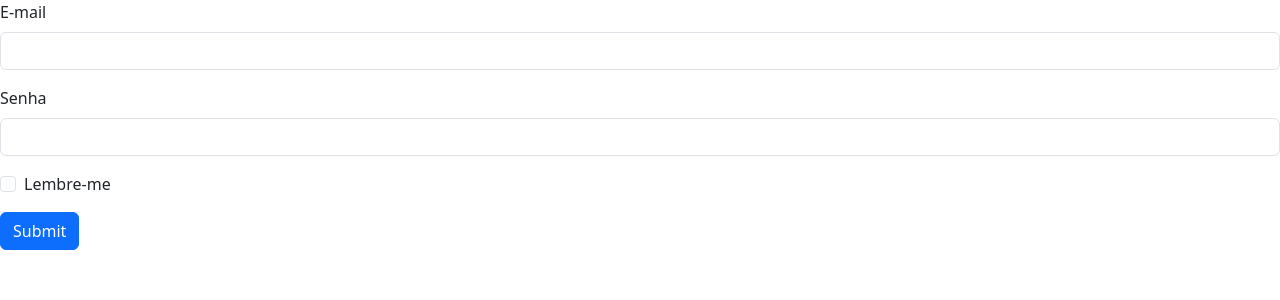
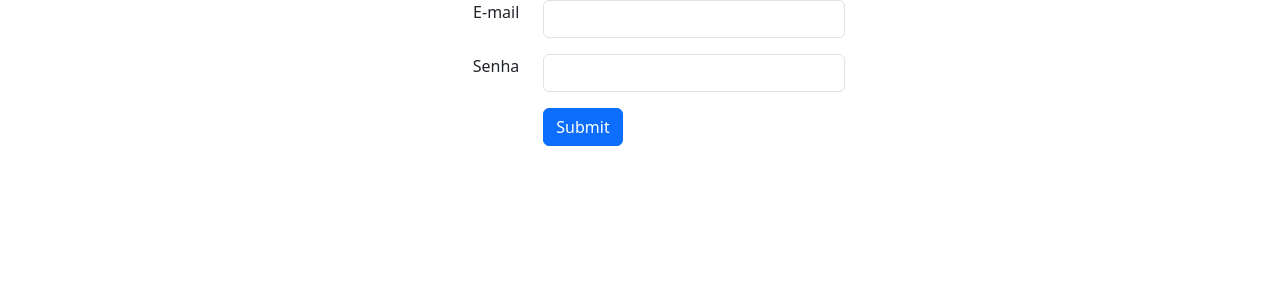
Before and after one commit to weblerson/CodeChallenge-Ninazation, a Django app: template authentication/templates/login.html in a window 1280 px wide. Shown: the top 300 px of the page. Run offline with Django 4.2, Linux system fonts and the light colour scheme; the template is opened without the code that fills it, so the values that code supplies are empty.

Commit message:
formulário4

```diff
--- a/authentication/templates/login.html
+++ b/authentication/templates/login.html
@@ -6,17 +6,21 @@
           integrity="sha384-GLhlTQ8iRABdZLl6O3oVMWSktQOp6b7In1Zl3/Jr59b6EGGoI1aFkw7cmDA6j6gD" crossorigin="anonymous">
 </head>
 <form>
-  <div class="mb-3">
-    <label for="exampleInputEmail1" class="form-label">E-mail</label>
+  <div class="row mb-3">
+    <label class="col-md-5" align="right" for="exampleInputEmail1" class="form-label">E-mail</label>
+      <div class="col-md-3">
     <input type="email" class="form-control" id="exampleInputEmail1" aria-describedby="emailHelp">
+      </div>
   </div>
-  <div class="mb-3">
-    <label for="exampleInputPassword1" class="form-label">Senha</label>
+  <div class="row mb-3">
+    <label class="col-md-5" align="right" for="exampleInputPassword1" class="form-label">Senha</label>
+      <div class="col-md-3">
     <input type="password" class="form-control" id="exampleInputPassword1">
+      </div>
   </div>
-  <div class="mb-3 form-check">
-    <input type="checkbox" class="form-check-input" id="exampleCheck1">
-    <label class="form-check-label" for="exampleCheck1">Lembre-me</label>
-  </div>
-  <button type="submit" class="btn btn-primary">Submit</button>
+    <div class="row mb-3">
+        <div class="col-md-1 offset-md-5" align="left">
+            <button type="submit" class="btn btn-primary">Submit</button>
+        </div>
+    </div>
 </form>
```
